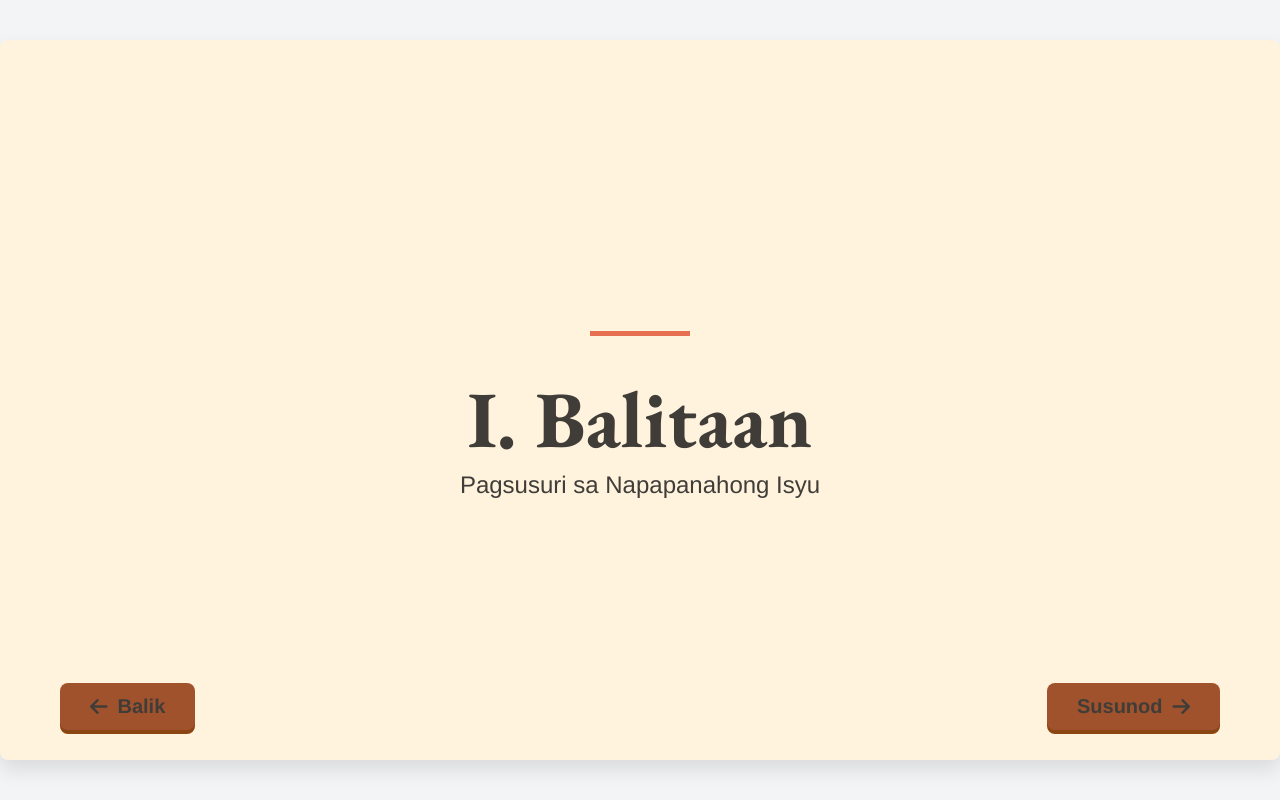
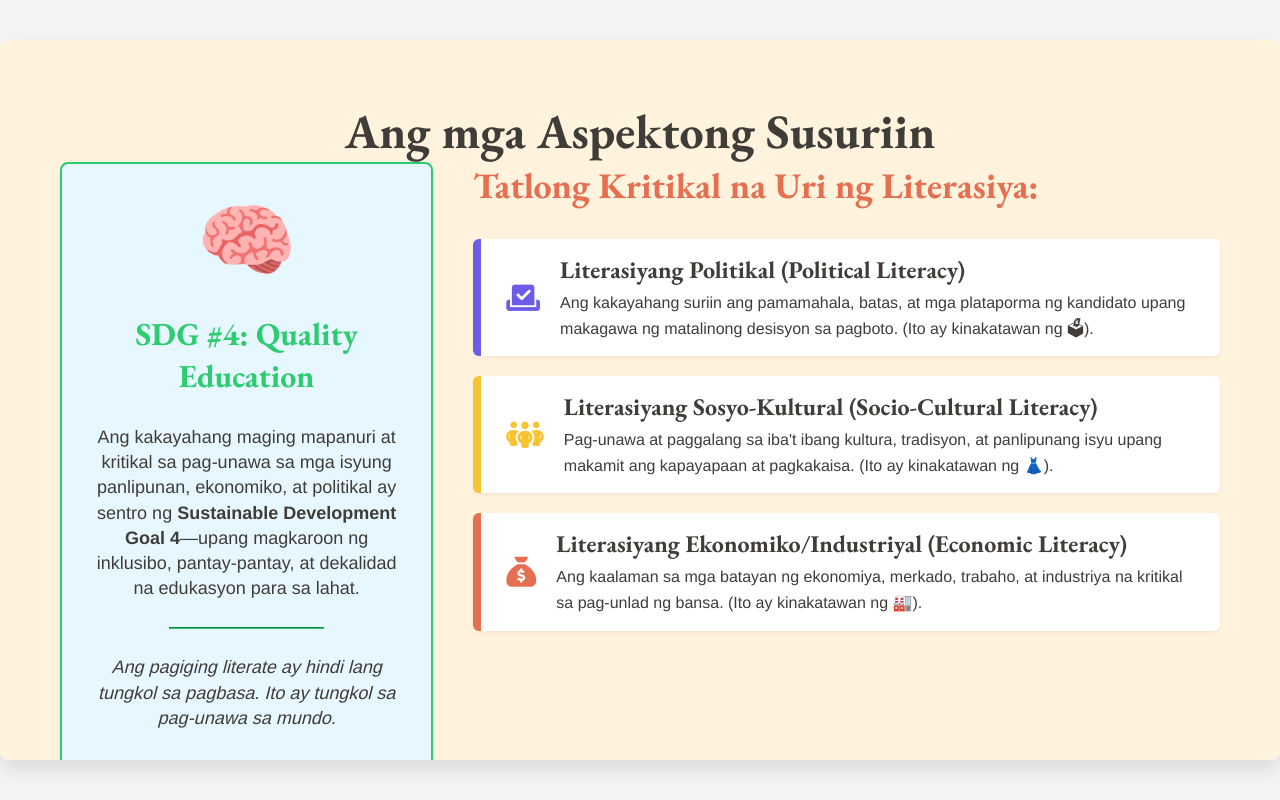
Before and after one commit to evardoejm-pnu/demoteachapeduc3, a plain HTML site: page slide_2.html in a window 1280 px wide. Drawn offline with nearby package versions, Linux system fonts and the light colour scheme.

Commit message:
Update slide_2.html

```diff
--- a/slide_2.html
+++ b/slide_2.html
@@ -3,12 +3,10 @@
 <head>
     <meta charset="UTF-8">
     <meta name="viewport" content="width=device-width, initial-scale=1.0">
-    <title>Slide 2: Balitaan</title>
-    <!-- Google Fonts: EB Garamond (Headings) and Arimo (Body) -->
+    <title>Ang Ating Pokus</title>
     <link rel="preconnect" href="https://fonts.googleapis.com">
     <link rel="preconnect" href="https://fonts.gstatic.com" crossorigin>
     <link href="https://fonts.googleapis.com/css2?family=Arimo:wght@400;500;700&family=EB+Garamond:wght@400;500;700&display=swap" rel="stylesheet">
-    <!-- FontAwesome for icons -->
     <link rel="stylesheet" href="https://cdnjs.cloudflare.com/ajax/libs/font-awesome/6.5.1/css/all.min.css">
     <style>
         /* 1. THE SETUP */
@@ -27,14 +25,13 @@
         }
 
         .slide-container {
-            align-items: center;
             background-color: #fff3dd; /* Main warm cream background */
             border-radius: 8px;
             box-shadow: 0 10px 20px rgba(0, 0, 0, 0.1);
             display: flex;
             flex-direction: column;
             height: 720px;
-            justify-content: center;
+            justify-content: space-between;
             overflow: hidden;
             padding: 60px;
             position: relative;
@@ -42,7 +39,9 @@
         }
 
         /* 2. CONSISTENT TYPOGRAPHY */
-        .slide-container h2 {
+        .slide-container h1,
+        .slide-container h2,
+        .slide-container h3 {
             font-family: 'EB Garamond', serif;
             color: #403D39;
             margin: 0;
@@ -50,53 +49,133 @@
         }
 
         .slide-container p,
-        .slide-container a {
+        .slide-container .subtitle,
+        .slide-container a,
+        .slide-container li {
             font-family: 'Arimo', sans-serif;
             color: #403D39;
+            font-size: 20px;
+            line-height: 1.6;
         }
 
-        /* 3. LAYOUT DEFINITIONS */
+        .slide-title {
+            font-size: 48px;
+            font-weight: 700;
+            margin-bottom: 40px;
+            text-align: center;
+            color: #A0522D; /* Sienna */
+        }
 
-        /* Section_Title Layout */
-        .section-title-layout {
-            align-items: center;
+        /* 3. OPTIMIZED CONTENT GRID */
+        .content-grid {
+            display: grid;
+            grid-template-columns: 1fr 2fr; /* 1/3 for SDG, 2/3 for Literacies */
+            gap: 40px;
+            flex-grow: 1;
+            padding-bottom: 20px;
+        }
+
+        /* --- SDG SECTION (LEFT COLUMN) --- */
+        .sdg-section {
+            background-color: #e6f7ff; /* Light blue background for education focus */
+            border-radius: 8px;
+            padding: 30px;
+            box-shadow: 0 4px 8px rgba(0, 0, 0, 0.05);
             display: flex;
             flex-direction: column;
-            height: 100%;
-            justify-content: center;
+            align-items: center;
             text-align: center;
-            width: 100%;
+            border: 2px solid #2ECC71; /* SDG 4 Green border */
         }
 
-        .section-title-layout h2 {
-            font-size: 80px;
+        .sdg-section h3 {
+            font-size: 32px;
+            color: #2ECC71; /* SDG 4 Green */
+            margin-top: 15px;
+            margin-bottom: 10px;
         }
 
-        .section-title-layout p {
-            font-size: 24px;
-            margin: 0 auto;
-            max-width: 700px;
+        .sdg-section .sdg-icon {
+            font-size: 80px;
+            margin-bottom: 10px;
         }
 
-        .section-title-layout hr {
-            background-color: #E76F51; /* Terracotta highlight */
-            border: none;
-            height: 5px;
-            margin: 30px auto;
-            width: 100px;
+        .sdg-section p {
+            font-size: 18px;
+            line-height: 1.4;
+        }
+
+        /* --- LITERACY SECTION (RIGHT COLUMN) --- */
+        .literacy-section {
+            display: flex;
+            flex-direction: column;
+            gap: 20px;
+        }
+
+        .literacy-section h2 {
+            font-size: 36px;
+            text-align: left;
+            margin-bottom: 10px;
+            color: #E76F51;
+        }
+
+        .literacy-card {
+            display: flex;
+            align-items: center;
+            background-color: #ffffff;
+            border-left: 8px solid; /* Dynamic color border for emphasis */
+            padding: 15px 25px;
+            border-radius: 6px;
+            box-shadow: 0 2px 4px rgba(0, 0, 0, 0.05);
+        }
+
+        .literacy-card i {
+            font-size: 30px;
+            margin-right: 20px;
+            flex-shrink: 0;
+        }
+
+        .literacy-card-content h3 {
+            font-size: 24px;
+            font-weight: 600;
+            margin-bottom: 5px;
+        }
+
+        .literacy-card-content p {
+            font-size: 16px;
+            margin: 0;
+        }
+
+        /* Card Specific Colors */
+        .literacy-political {
+            border-left-color: #6C5CE7; /* Purple for Political/Governance */
+        }
+        .literacy-political i {
+            color: #6C5CE7;
+        }
+
+        .literacy-cultural {
+            border-left-color: #F7C331; /* Yellow for Socio-Cultural */
+        }
+        .literacy-cultural i {
+            color: #F7C331;
+        }
+
+        .literacy-economic {
+            border-left-color: #E76F51; /* Coral for Economic/Industrial */
+        }
+        .literacy-economic i {
+            color: #E76F51;
         }
 
 
-        /* --- NAVIGATION STYLES --- */
+        /* 4. NAVIGATION STYLES */
         .nav-controls {
-            position: absolute;
-            bottom: 30px;
-            left: 60px;
-            right: 60px;
             display: flex;
             justify-content: space-between;
-            width: calc(100% - 120px);
-            pointer-events: none;
+            align-items: center;
+            padding-top: 20px;
+            border-top: 1px solid #dcdcdc;
         }
 
         .nav-button {
@@ -111,13 +190,13 @@
             font-weight: 700;
             font-family: 'Arimo', sans-serif;
             font-size: 20px;
-            transition: background-color 0.2s, transform 0.1s;
-            box-shadow: 0 4px #8B4513; /* Darker shadow */
-            pointer-events: auto;
+            transition: background-color 0.2s, transform 0.1s, box-shadow 0.2s;
+            box-shadow: 0 4px #8B4513;
+            cursor: pointer;
         }
 
         .nav-button:hover {
-            background-color: #E76F51; /* Terracotta */
+            background-color: #E76F51;
             transform: translateY(-2px);
             box-shadow: 0 6px #8B4513;
         }
@@ -126,28 +205,58 @@
             transform: translateY(2px);
             box-shadow: 0 2px #8B4513;
         }
-
     </style>
 </head>
 <body>
 
-    <!-- Slide 2: Section_Title for Balitaan -->
-    <div class="slide-container" id="slide2">
-        <div class="section-title-layout">
-            <hr>
-            <h2>I. Balitaan</h2>
-            <p>Pagsusuri sa Napapanahong Isyu</p>
+    <div class="slide-container" id="slide3_focus">
+        <h1 class="slide-title">Ang mga Aspektong Susuriin</h1>
+
+        <div class="content-grid">
+
+            <div class="sdg-section">
+                <div class="sdg-icon">&#x1F9E0;</div> <h3>SDG #4: Quality Education</h3>
+                <p>Ang kakayahang maging mapanuri at kritikal sa pag-unawa sa mga isyung panlipunan, ekonomiko, at politikal ay sentro ng <strong>Sustainable Development Goal 4</strong>&mdash;upang magkaroon ng inklusibo, pantay-pantay, at dekalidad na edukasyon para sa lahat.</p>
+                <hr style="width: 50%; border-color: #2ECC71;">
+                <p style="font-style: italic;">Ang pagiging literate ay hindi lang tungkol sa pagbasa. Ito ay tungkol sa pag-unawa sa mundo.</p>
+            </div>
+
+            <div class="literacy-section">
+                <h2>Tatlong Kritikal na Uri ng Literasiya:</h2>
+
+                <div class="literacy-card literacy-political">
+                    <i class="fa-solid fa-vote-yea"></i>
+                    <div class="literacy-card-content">
+                        <h3>Literasiyang Politikal (Political Literacy)</h3>
+                        <p>Ang kakayahang suriin ang pamamahala, batas, at mga plataporma ng kandidato upang makagawa ng matalinong desisyon sa pagboto. (Ito ay kinakatawan ng &#x1F5F3;).</p>
+                    </div>
+                </div>
+
+                <div class="literacy-card literacy-cultural">
+                    <i class="fa-solid fa-people-group"></i>
+                    <div class="literacy-card-content">
+                        <h3>Literasiyang Sosyo-Kultural (Socio-Cultural Literacy)</h3>
+                        <p>Pag-unawa at paggalang sa iba't ibang kultura, tradisyon, at panlipunang isyu upang makamit ang kapayapaan at pagkakaisa. (Ito ay kinakatawan ng &#x1F457;).</p>
+                    </div>
+                </div>
+
+                <div class="literacy-card literacy-economic">
+                    <i class="fa-solid fa-sack-dollar"></i>
+                    <div class="literacy-card-content">
+                        <h3>Literasiyang Ekonomiko/Industriyal (Economic Literacy)</h3>
+                        <p>Ang kaalaman sa mga batayan ng ekonomiya, merkado, trabaho, at industriya na kritikal sa pag-unlad ng bansa. (Ito ay kinakatawan ng &#x1F3ED;).</p>
+                    </div>
+                </div>
+            </div>
+
         </div>
 
-        <!-- Navigation Controls -->
         <div class="nav-controls">
-            <!-- Back Button (to index.html) -->
-            <a href="index.html" class="nav-button">
+            <a href="slide_2.html" class="nav-button">
                 <i class="fa-solid fa-arrow-left"></i> Balik
             </a>
 
-            <!-- Next Button (to slide_3.html) -->
-            <a href="slide_3.html" class="nav-button">
+            <a href="slide_4.html" class="nav-button">
                 Susunod <i class="fa-solid fa-arrow-right"></i>
             </a>
         </div>
```
